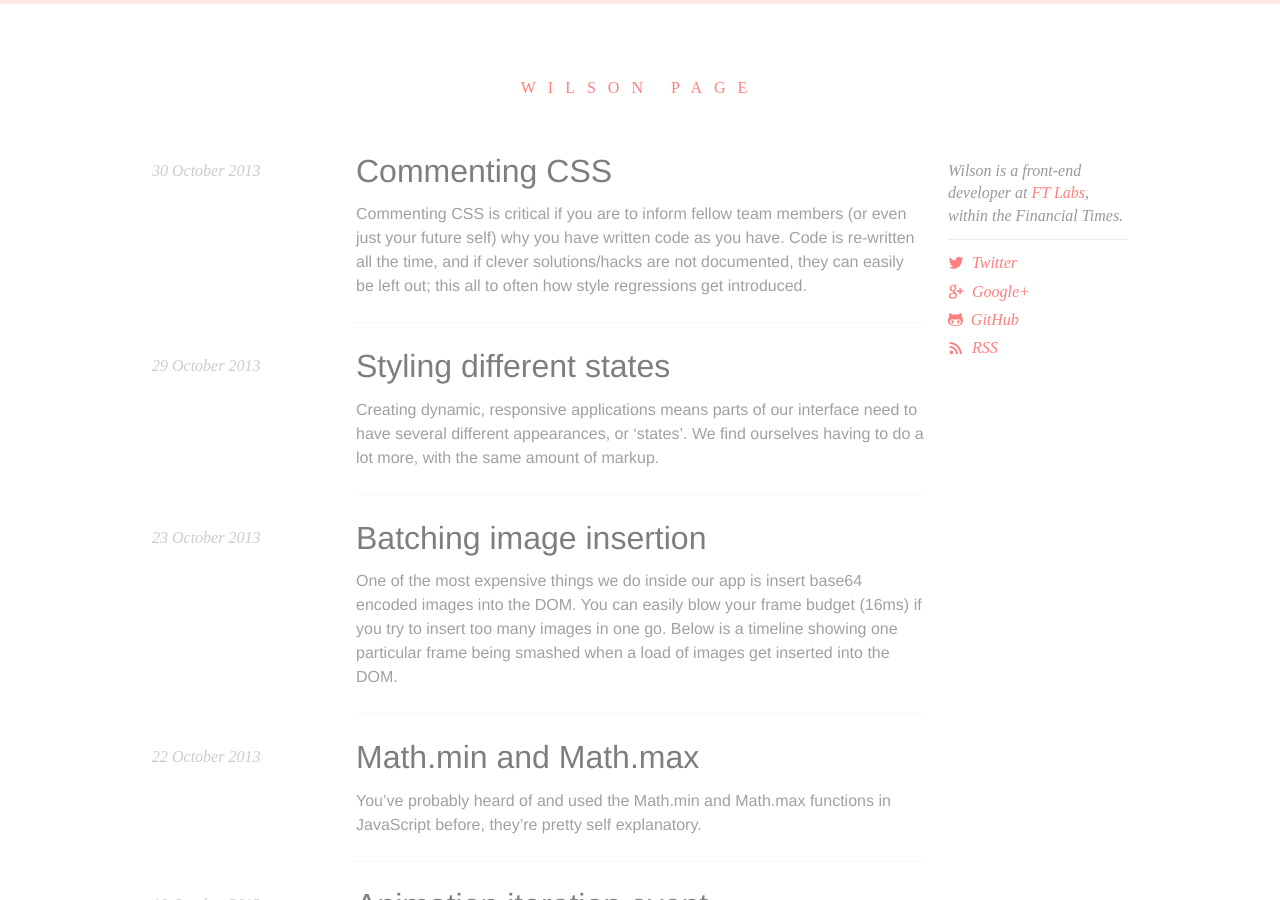
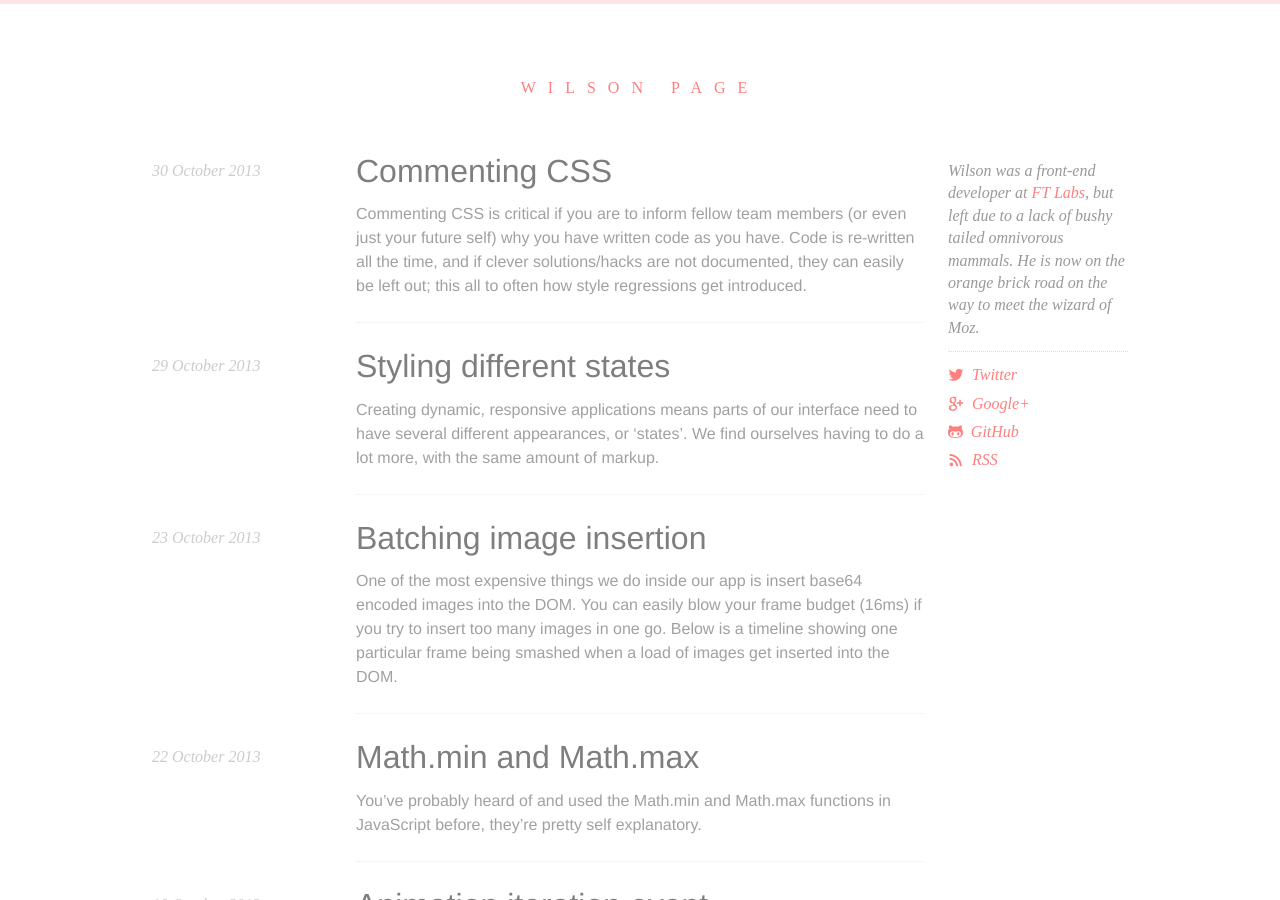
Before and after one commit to wilsonpage/blog, a Jekyll site: the page built from index.html, in a window 1280 px wide and 900 px high. Built offline with Jekyll 4.4.1, drawn with Linux system fonts in a browser that asks for light colours; Markdown is read by kramdown in place of the engine named in the settings.

Commit message:
Updating config to match reality.

```diff
--- a/_config.yml
+++ b/_config.yml
@@ -1,5 +1,5 @@
 name: Wilson Page
-description: "Wilson is a front-end developer at <a href='http://twitter.com/ftlabs'>FT Labs</a>, within the Financial Times."
+description: "Wilson was a front-end developer at <a href='http://twitter.com/ftlabs'>FT Labs</a>, but left due to a lack of bushy tailed omnivorous mammals.  He is now on the orange brick road on the way to meet the wizard of Moz."
 url: http://wilsonpage.co.uk
 permalink: /:title
 markdown: redcarpet
```
